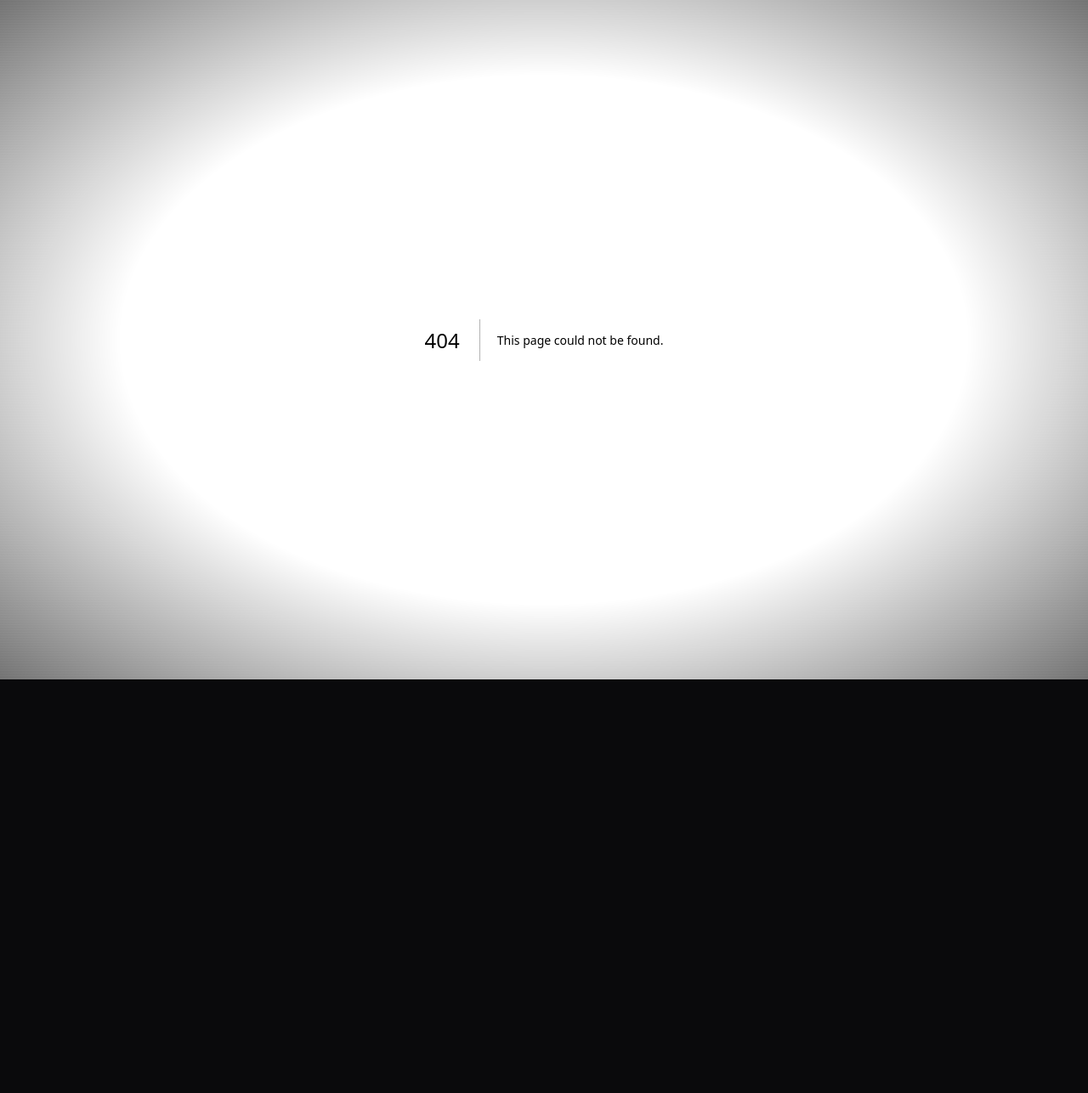
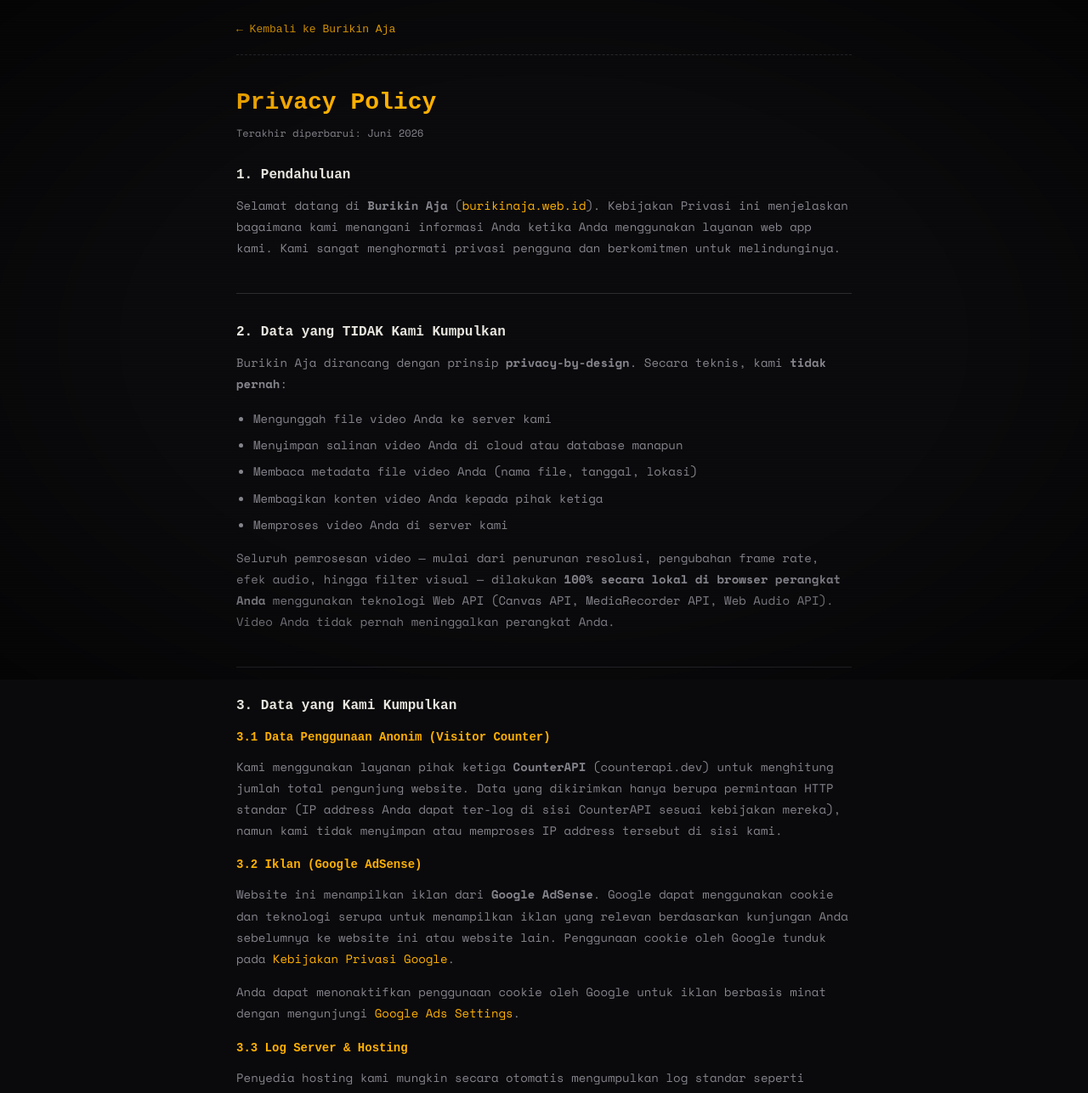
Before and after one commit to rhamt24/video-burik, a Next.js app: page /privacy in a window 1280 px wide. Before the commit this address had no page. Shown: the top 1287 px of the page at 85% size. Before the commit the page ends 800 px from the top, so only its background shows below. Built offline with nearby package versions, Linux system fonts and the light colour scheme.

Commit message:
Add Privacy Policy page
This file contains the Privacy Policy for Burikin Aja, detailing data handling practices and user rights.

```diff
--- /dev/null
+++ b/app/privacy/page.js
@@ -0,0 +1,124 @@
+import Link from "next/link";
+
+export const metadata = {
+  title: "Privacy Policy — Burikin Aja",
+  description: "Kebijakan privasi Burikin Aja. Semua pemrosesan video dilakukan 100% lokal di perangkat Anda, kami tidak pernah menyimpan atau mengunggah video Anda.",
+};
+
+export default function PrivacyPage() {
+  return (
+    <main style={{ minHeight: "100vh", maxWidth: 760, margin: "0 auto", padding: "0 18px 80px" }}>
+      <header style={{ padding: "20px 0", borderBottom: "1px dashed #2a2a30" }}>
+        <Link href="/" style={{ color: "#ffb000", textDecoration: "none", fontSize: 13, fontFamily: "monospace" }}>
+          ← Kembali ke Burikin Aja
+        </Link>
+      </header>
+
+      <article style={{ marginTop: 40 }}>
+        <h1 style={{ fontFamily: "monospace", fontSize: 28, color: "#ffb000", marginBottom: 8 }}>Privacy Policy</h1>
+        <p style={{ color: "#84848c", fontSize: 12, marginBottom: 32 }}>Terakhir diperbarui: Juni 2026</p>
+
+        <section style={sectionStyle}>
+          <h2 style={h2Style}>1. Pendahuluan</h2>
+          <p style={pStyle}>
+            Selamat datang di <strong>Burikin Aja</strong> (<a href="https://burikinaja.web.id" style={linkStyle}>burikinaja.web.id</a>).
+            Kebijakan Privasi ini menjelaskan bagaimana kami menangani informasi Anda ketika Anda menggunakan layanan web app kami.
+            Kami sangat menghormati privasi pengguna dan berkomitmen untuk melindunginya.
+          </p>
+        </section>
+
+        <section style={sectionStyle}>
+          <h2 style={h2Style}>2. Data yang TIDAK Kami Kumpulkan</h2>
+          <p style={pStyle}>
+            Burikin Aja dirancang dengan prinsip <strong>privacy-by-design</strong>. Secara teknis, kami <strong>tidak pernah</strong>:
+          </p>
+          <ul style={ulStyle}>
+            <li style={liStyle}>Mengunggah file video Anda ke server kami</li>
+            <li style={liStyle}>Menyimpan salinan video Anda di cloud atau database manapun</li>
+            <li style={liStyle}>Membaca metadata file video Anda (nama file, tanggal, lokasi)</li>
+            <li style={liStyle}>Membagikan konten video Anda kepada pihak ketiga</li>
+            <li style={liStyle}>Memproses video Anda di server kami</li>
+          </ul>
+          <p style={pStyle}>
+            Seluruh pemrosesan video — mulai dari penurunan resolusi, pengubahan frame rate, efek audio, hingga filter visual —
+            dilakukan <strong>100% secara lokal di browser perangkat Anda</strong> menggunakan teknologi Web API (Canvas API, MediaRecorder API, Web Audio API).
+            Video Anda tidak pernah meninggalkan perangkat Anda.
+          </p>
+        </section>
+
+        <section style={sectionStyle}>
+          <h2 style={h2Style}>3. Data yang Kami Kumpulkan</h2>
+
+          <h3 style={h3Style}>3.1 Data Penggunaan Anonim (Visitor Counter)</h3>
+          <p style={pStyle}>
+            Kami menggunakan layanan pihak ketiga <strong>CounterAPI</strong> (counterapi.dev) untuk menghitung jumlah total pengunjung website.
+            Data yang dikirimkan hanya berupa permintaan HTTP standar (IP address Anda dapat ter-log di sisi CounterAPI sesuai kebijakan mereka),
+            namun kami tidak menyimpan atau memproses IP address tersebut di sisi kami.
+          </p>
+
+          <h3 style={h3Style}>3.2 Iklan (Google AdSense)</h3>
+          <p style={pStyle}>
+            Website ini menampilkan iklan dari <strong>Google AdSense</strong>. Google dapat menggunakan cookie dan teknologi serupa untuk
+            menampilkan iklan yang relevan berdasarkan kunjungan Anda sebelumnya ke website ini atau website lain. Penggunaan cookie oleh Google
+            tunduk pada <a href="https://policies.google.com/privacy" target="_blank" rel="noopener noreferrer" style={linkStyle}>Kebijakan Privasi Google</a>.
+          </p>
+          <p style={pStyle}>
+            Anda dapat menonaktifkan penggunaan cookie oleh Google untuk iklan berbasis minat dengan mengunjungi
+            <a href="https://www.google.com/settings/ads" target="_blank" rel="noopener noreferrer" style={linkStyle}> Google Ads Settings</a>.
+          </p>
+
+          <h3 style={h3Style}>3.3 Log Server & Hosting</h3>
+          <p style={pStyle}>
+            Penyedia hosting kami mungkin secara otomatis mengumpulkan log standar seperti alamat IP, jenis browser, halaman yang dikunjungi,
+            dan waktu kunjungan. Data ini digunakan semata-mata untuk tujuan keamanan dan pemeliharaan teknis.
+          </p>
+        </section>
+
+        <section style={sectionStyle}>
+          <h2 style={h2Style}>4. Keamanan</h2>
+          <p style={pStyle}>
+            Karena video Anda diproses sepenuhnya di perangkat Anda dan tidak dikirim ke server kami, risiko kebocoran data video secara
+            inheren sangat rendah. Koneksi ke website ini dilindungi dengan enkripsi SSL/TLS (HTTPS).
+          </p>
+        </section>
+
+        <section style={sectionStyle}>
+          <h2 style={h2Style}>5. Hak Anda</h2>
+          <p style={pStyle}>Anda memiliki hak untuk:</p>
+          <ul style={ulStyle}>
+            <li style={liStyle}>Mengetahui data apa yang kami kumpulkan (dijelaskan di atas)</li>
+            <li style={liStyle}>Meminta penghapusan data jika ada (hubungi kami)</li>
+            <li style={liStyle}>Menonaktifkan cookie iklan melalui pengaturan browser Anda</li>
+          </ul>
+        </section>
+
+        <section style={sectionStyle}>
+          <h2 style={h2Style}>6. Perubahan Kebijakan</h2>
+          <p style={pStyle}>
+            Kami dapat memperbarui Kebijakan Privasi ini dari waktu ke waktu. Perubahan signifikan akan diinformasikan melalui
+            pembaruan tanggal di bagian atas halaman ini. Kami menyarankan Anda untuk meninjau halaman ini secara berkala.
+          </p>
+        </section>
+
+        <section style={sectionStyle}>
+          <h2 style={h2Style}>7. Kontak</h2>
+          <p style={pStyle}>
+            Jika Anda memiliki pertanyaan tentang Kebijakan Privasi ini, silakan hubungi kami melalui{" "}
+            <Link href="/contact" style={linkStyle}>halaman Kontak</Link> atau bergabung ke{" "}
+            <a href="https://whatsapp.com/channel/0029VaYuIQT2v1IjZmqTNG3x" target="_blank" rel="noopener noreferrer" style={linkStyle}>
+              Saluran WhatsApp resmi kami
+            </a>.
+          </p>
+        </section>
+      </article>
+    </main>
+  );
+}
+
+const sectionStyle = { marginBottom: 36, paddingBottom: 28, borderBottom: "1px solid #2a2a30" };
+const h2Style = { fontFamily: "monospace", fontSize: 16, color: "#e8e6df", marginBottom: 12 };
+const h3Style = { fontFamily: "monospace", fontSize: 14, color: "#ffb000", marginBottom: 8, marginTop: 20 };
+const pStyle = { fontSize: 14, color: "#84848c", lineHeight: 1.8, marginBottom: 12 };
+const ulStyle = { paddingLeft: 20, marginBottom: 12 };
+const liStyle = { fontSize: 14, color: "#84848c", lineHeight: 1.8, marginBottom: 6 };
+const linkStyle = { color: "#ffb000", textDecoration: "none" };
```
